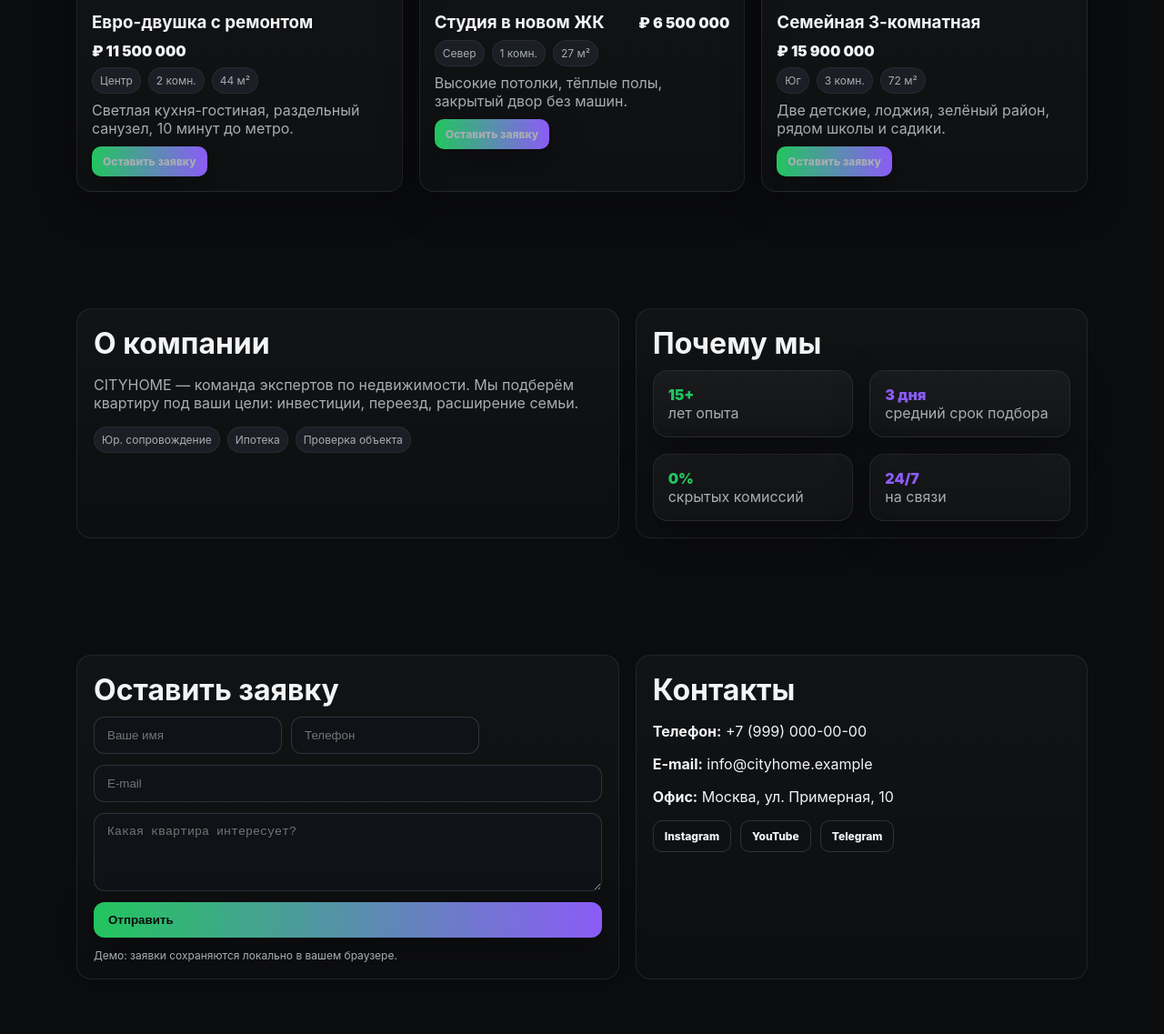
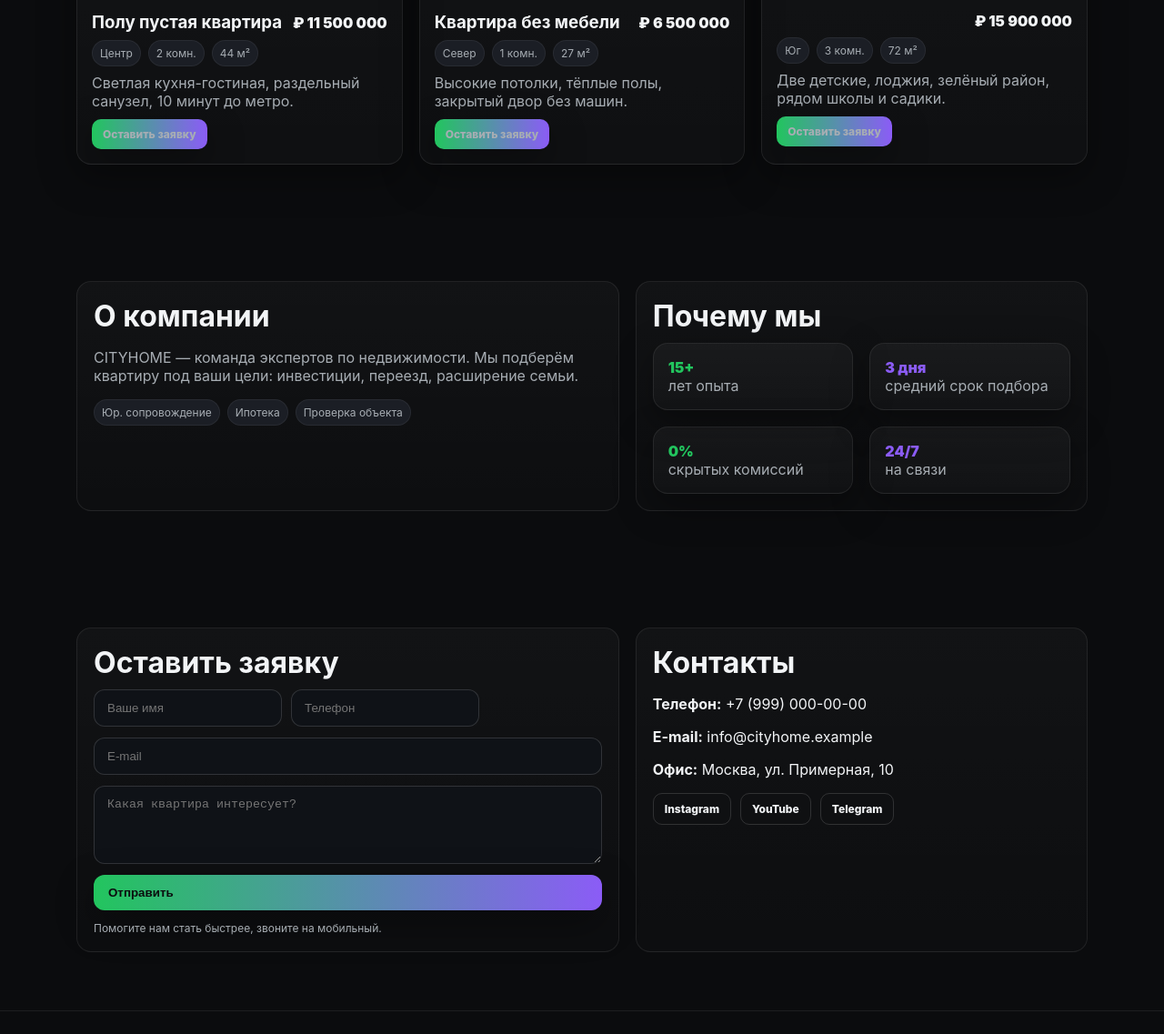
Before and after one commit to vladglad1441-glitch/vladikaladik, a plain HTML site: page index.html in a window 1280 px wide. Shown: the part 941-2078 px from the top of the page at 91% size. Drawn offline with Linux system fonts and the light colour scheme.

Commit message:
Update index.html

```diff
--- a/index.html
+++ b/index.html
@@ -182,7 +182,7 @@ input[type="number"]{appearance:textfield}
         <input class="input" name="email" type="email" placeholder="E-mail">
         <textarea class="input" name="msg" rows="4" placeholder="Какая квартира интересует?"></textarea>
         <button class="btn">Отправить</button>
-        <div class="small muted">Демо: заявки сохраняются локально в вашем браузере.</div>
+        <div class="small muted">Помогите нам стать быстрее, звоните на мобильный.</div>
       </form>
       <div id="leadThank" class="card card-body" style="display:none;margin-top:12px">Спасибо! Мы свяжемся с вами в ближайшее время.</div>
     </div>
@@ -285,9 +285,9 @@ const DEFAULT_SETTINGS = {
   about: 'CITYHOME — команда экспертов по недвижимости. Мы подберём квартиру под ваши цели: инвестиции, переезд, расширение семьи.'
 };
 const DEFAULT_FLATS = [
-  {id:'f1', img:'https://images.unsplash.com/photo-1505691723518-36a5ac3b2d95?auto=format&fit=crop&w=1200&q=80', title:'Евро-двушка с ремонтом', loc:'Центр', rooms:2, area:44, price:11500000, desc:'Светлая кухня-гостиная, раздельный санузел, 10 минут до метро.'},
-  {id:'f2', img:'https://images.unsplash.com/photo-1616596874392-5ac1f19b6f2b?auto=format&fit=crop&w=1200&q=80', title:'Студия в новом ЖК', loc:'Север', rooms:1, area:27, price:6500000, desc:'Высокие потолки, тёплые полы, закрытый двор без машин.'},
-  {id:'f3', img:'https://images.unsplash.com/photo-1501045661006-fcebe0257c3f?auto=format&fit=crop&w=1200&q=80', title:'Семейная 3-комнатная', loc:'Юг', rooms:3, area:72, price:15900000, desc:'Две детские, лоджия, зелёный район, рядом школы и садики.'}
+  {id:'f1', img:'https://images.unsplash.com/photo-1505691723518-36a5ac3b2d95?auto=format&fit=crop&w=1200&q=80', title:'Полу пустая квартира', loc:'Центр', rooms:2, area:44, price:11500000, desc:'Светлая кухня-гостиная, раздельный санузел, 10 минут до метро.'},
+  {id:'f2', img:'https://images.unsplash.com/photo-1616596874392-5ac1f19b6f2b?auto=format&fit=crop&w=1200&q=80', title:'Квартира без мебели', loc:'Север', rooms:1, area:27, price:6500000, desc:'Высокие потолки, тёплые полы, закрытый двор без машин.'},
+  {id:'f3', img:'https://images.unsplash.com/photo-1501045661006-fcebe0257c3f?auto=format&fit=crop&w=1200&q=80', title:'', loc:'Юг', rooms:3, area:72, price:15900000, desc:'Две детские, лоджия, зелёный район, рядом школы и садики.'}
 ];
 
 let SETTINGS = load(LS.settings, DEFAULT_SETTINGS);
```
